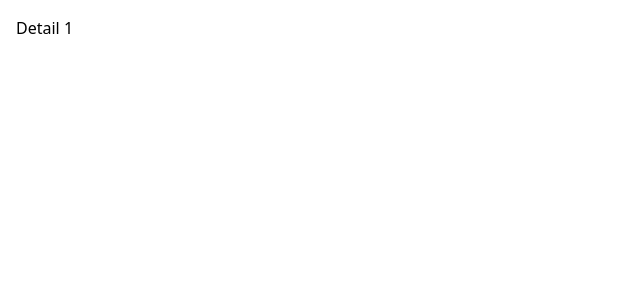
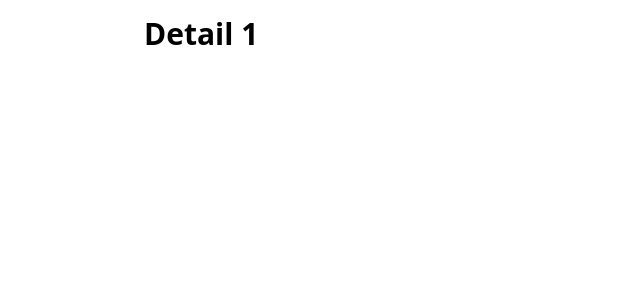
Before and after one commit to Pawel-Gnat/exlabs-react, a React (Vite) app: page /details/1 in a window 1280 px wide. Shown: the top 300 px of the page, without its empty margins (0-640 px from the left). Built offline with nearby package versions, Linux system fonts and the light colour scheme.

Commit message:
feat: gallery components

```diff
--- /dev/null
+++ b/src/components/homepage/GalleryList.tsx
@@ -0,0 +1,21 @@
+import { useCharacters } from '../../hooks/useCharacters';
+
+import { Skeleton } from '../shared/Skeleton';
+
+import { GalleryListItem } from './GalleryListItem';
+
+export const GalleryList = () => {
+  const { characters, isLoading } = useCharacters();
+
+  if (isLoading) {
+    return <Skeleton />;
+  }
+
+  return (
+    <ul className="grid-cols-auto-fill grid w-full gap-4 md:gap-6">
+      {characters.map((character) => (
+        <GalleryListItem key={character.id} character={character} />
+      ))}
+    </ul>
+  );
+};
--- /dev/null
+++ b/src/components/homepage/GalleryListItem.tsx
@@ -0,0 +1,16 @@
+interface GalleryListItemProps {
+  character: any;
+}
+
+export const GalleryListItem = ({ character }: GalleryListItemProps) => {
+  return (
+    <li className="relative mx-auto w-fit overflow-hidden rounded-xl shadow-2xl">
+      <a href={`/details/${character.id}`}>
+        <img src={character.image} alt={character.name} />
+        <p className="absolute bottom-2 left-1/2 w-max -translate-x-1/2 rounded-xl border-2 bg-white px-4 py-2 font-bold">
+          {character.name}
+        </p>
+      </a>
+    </li>
+  );
+};
--- /dev/null
+++ b/src/components/shared/Typography.tsx
@@ -0,0 +1,7 @@
+interface TypographyProps {
+  text: string;
+}
+
+export const Heading1 = ({ text }: TypographyProps) => {
+  return <h1 className="mb-4 text-3xl font-bold">{text}</h1>;
+};
--- a/src/layout/Layout.tsx
+++ b/src/layout/Layout.tsx
@@ -2,7 +2,7 @@ import { Outlet } from 'react-router-dom';
 
 const RootLayout = () => {
   return (
-    <main className="flex h-full flex-1 p-4">
+    <main className="mx-auto flex h-full min-h-screen max-w-5xl flex-1 flex-col p-4">
       <Outlet />
     </main>
   );
--- a/src/pages/Detail.tsx
+++ b/src/pages/Detail.tsx
@@ -1,12 +1,14 @@
 import { useParams } from 'react-router-dom';
+
+import { Heading1 } from '../components/shared/Typography';
 
 const DetailPage = () => {
   const { id } = useParams();
 
   return (
-    <div>
-      <h1>Detail {id}</h1>
-    </div>
+    <>
+      <Heading1 text={`Detail ${id}`} />
+    </>
   );
 };
 
--- a/src/pages/Home.tsx
+++ b/src/pages/Home.tsx
@@ -1,22 +1,13 @@
-import { useCharacters } from '../hooks/useCharacters';
+import { GalleryList } from '../components/homepage/GalleryList';
 
-import { Skeleton } from '../components/Skeleton';
+import { Heading1 } from '../components/shared/Typography';
 
 const HomePage = () => {
-  const { characters, isLoading } = useCharacters();
-
-  if (isLoading) {
-    return <Skeleton />;
-  }
-
   return (
-    <div>
-      <h1 className="font-bold">Home</h1>
-
-      {characters.map((character) => (
-        <p key={character.id}>{character.name}</p>
-      ))}
-    </div>
+    <>
+      <Heading1 text="Rick & Morty Gallery" />
+      <GalleryList />
+    </>
   );
 };
 
--- a/tailwind.config.js
+++ b/tailwind.config.js
@@ -2,7 +2,11 @@
 export default {
   content: ['./src/**/*.{js,jsx,ts,tsx}'],
   theme: {
-    extend: {},
+    extend: {
+      gridTemplateColumns: {
+        'auto-fill': 'repeat(auto-fill, minmax(200px, 1fr))',
+      },
+    },
   },
   plugins: [],
 };
```
Also changed, not shown: src/components/shared/Skeleton.tsx (renamed from src/components/Skeleton.tsx).
